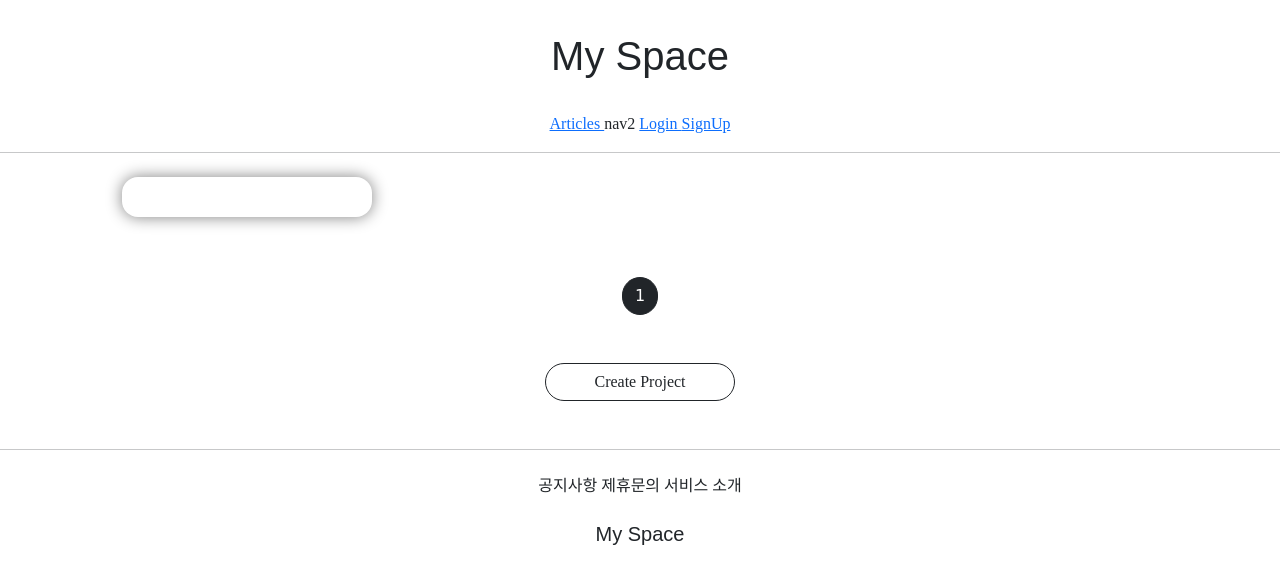
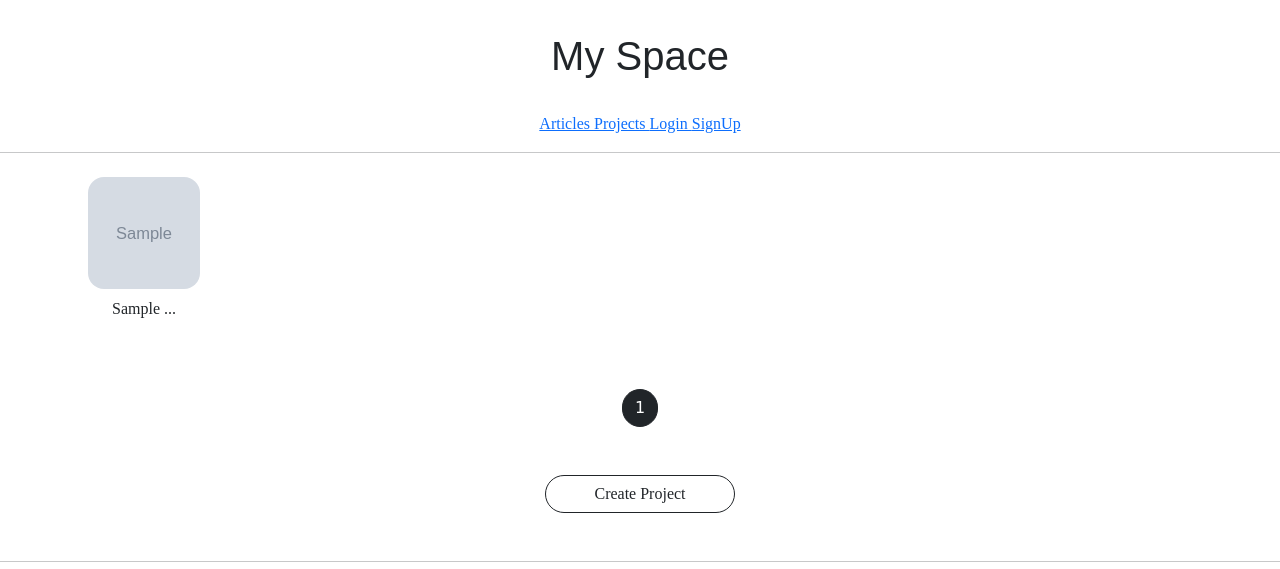
Before and after one commit to suyeon-K/GIS_web_project_2, a Django app: page /projects/list/ in a window 1280 px wide. Shown: the top 569 px of the page. Run offline with Django 3.2, Linux system fonts and the light colour scheme; tables that the repository leaves empty hold one stand-in row (values such as "Sample post"); grey boxes marked "Sample" are stand-in pictures; parts of the project's set-up code (start-up, migrations or seed data) failed here and were passed over; some libraries are stand-ins or nearby versions; some web fonts are replaced.

Commit message:
project list

```diff
--- a/projectapp/templates/projectapp/list.html
+++ b/projectapp/templates/projectapp/list.html
@@ -10,32 +10,30 @@
         }
 
         .container div {
-          width: 45%;
-            max-width: 250px;
           display: flex;
           justify-content: center;
           align-items: center;
           border-radius: 1rem;
             flex-direction: column;
-            box-shadow: 0 0 1rem gray;
         }
 
         .container img{
-            width : 100%;
+            width: 7rem;
+            height: 7rem;
+            object-fit: cover;
             border-radius: 1rem;
         }
     </style>
 
-
     <div class="container my-4">
 
-        {% for article in project_list %}
+        {% for project in project_list %}
             <div>
                 <a href="{% url 'projectapp:detail' pk=project.pk %}">
                     <img src="{{ project.image.url }}" alt="">
                 </a>
 
-                <span class="NNS_B my-2">{{ project.name }}</span>
+                <span class="NNS_B my-2">{{ project.name | truncatechars:10 }}</span>
             </div>
         {% endfor %}
     </div>
--- a/templates/header.html
+++ b/templates/header.html
@@ -8,7 +8,11 @@
                 Articles
             </a>
         </span>
-        <span>nav2</span>
+        <span>
+            <a href="{% url 'projectapp:list' %}">
+                Projects
+            </a>
+        </span>
         {% if not user.is_authenticated %}
         <span>
             <a href="{% url 'accountapp:login' %}" >
```
